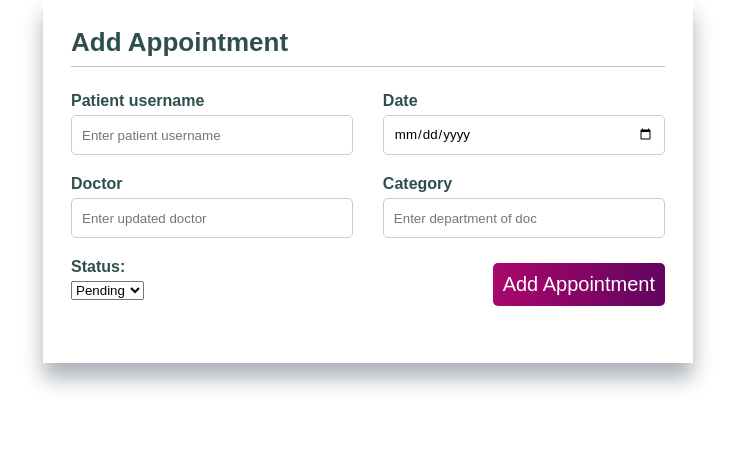
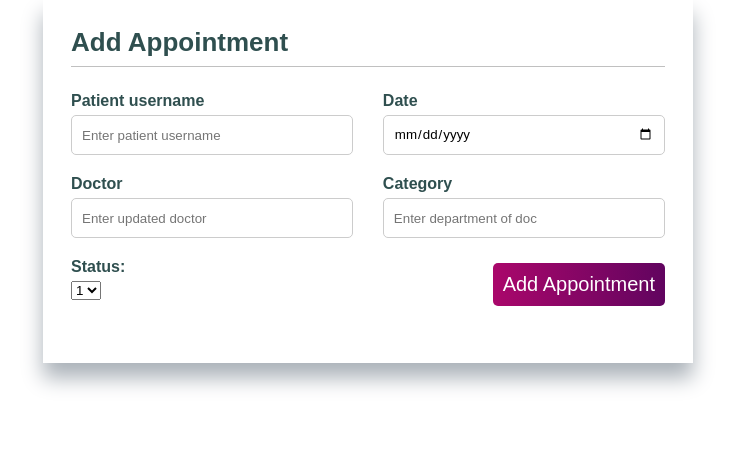
Before and after one commit to Yash121223/PulseCare, a Node server app: template views/admin/add_appointment.hbs in a window 1280 px wide. Shown: the part 219-690 px from the top of the page, without its empty margins (272-1007 px from the left). Run offline with Node 20, Linux system fonts and the light colour scheme; the template is opened without the code that fills it, so the values that code supplies are empty; some libraries are stand-ins or nearby versions.

Commit message:
chotu sa change

```diff
--- a/views/admin/add_appointment.hbs
+++ b/views/admin/add_appointment.hbs
@@ -34,8 +34,8 @@
                 <div class="input-box">
                     <label for="status">Status: </label>
                     <select id="status" name="status">
-                        <option value="pending">Pending</option>
-                        <option value="updated">Updated</option>
+                        <option value="1">1</option>
+                        <option value="2">2</option>
                     </select>
                 </div>
                 <div class="button-container">
```
